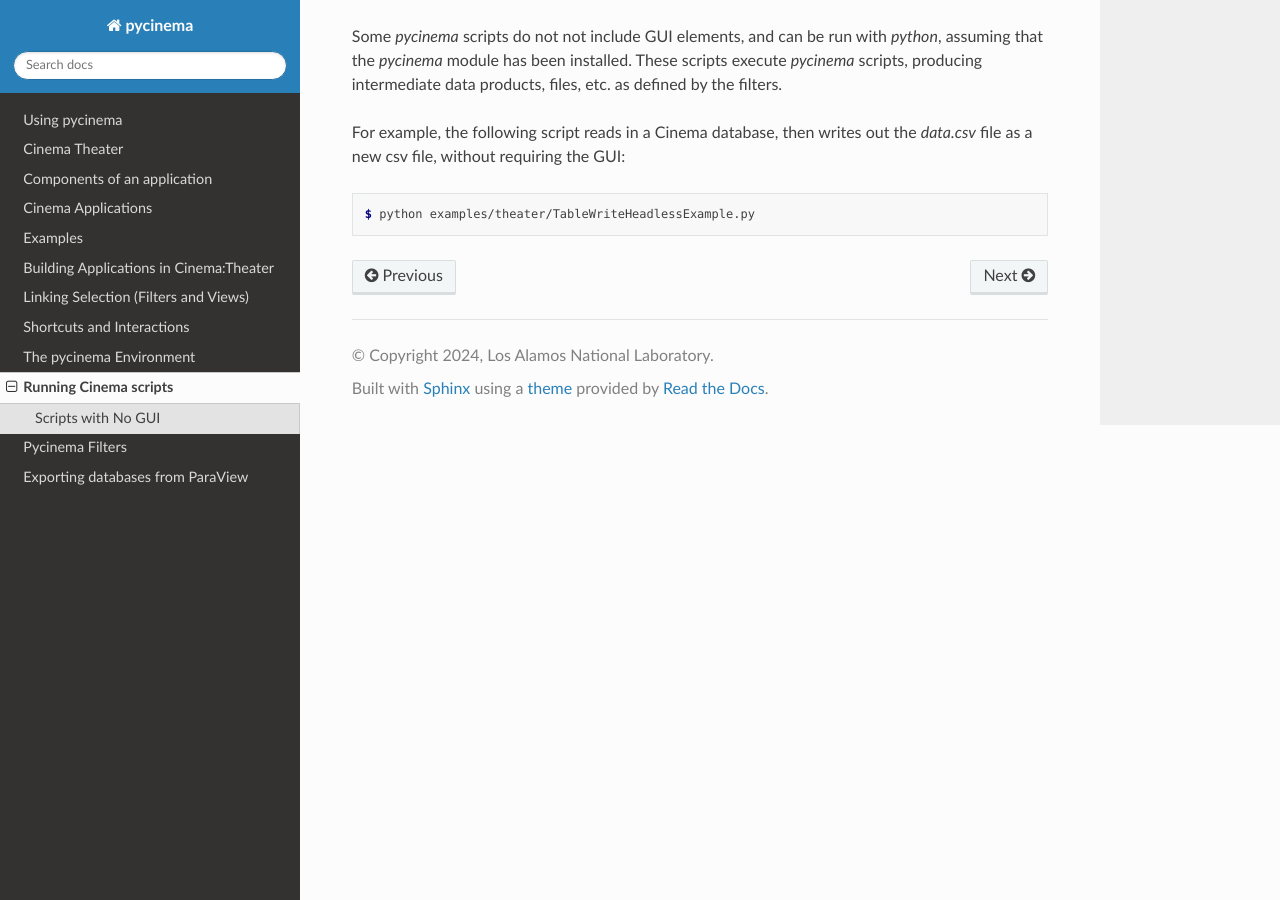
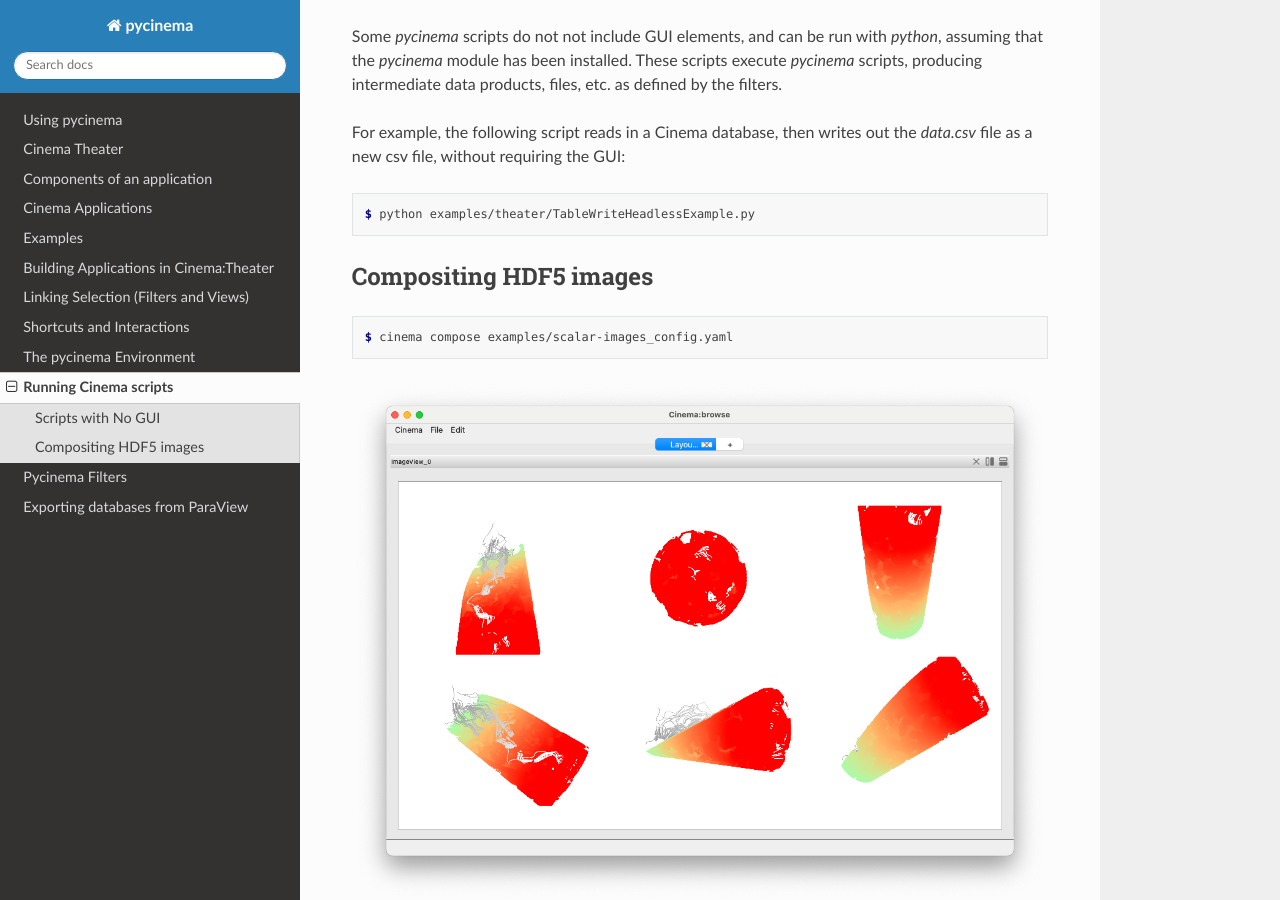
Before and after one commit to cinemascience/pycinema-readthedocs, a Sphinx documentation site: the page built from docs/source/scripts.rst, in a window 1280 px wide and 900 px high, scrolled down 2345 px. Built offline with Sphinx 7.4.7 and the Read the Docs theme 3.1.0, drawn with Linux system fonts in a browser that asks for light colours.

Commit message:
adding composite images

```diff
--- a/docs/source/scripts.rst
+++ b/docs/source/scripts.rst
@@ -71,3 +71,17 @@
 .. code-block:: console
 
    $ python examples/theater/TableWriteHeadlessExample.py
+
+
+Compositing HDF5 images
+-----------------------
+
+.. code-block:: console
+
+   $ cinema compose examples/scalar-images_config.yaml
+
+.. image:: img/db_noshadows.png
+   :align: center
+
+.. image:: img/db_shadows.png
+   :align: center
```
Also changed, not shown: docs/source/img/db_noshadows.png (added), docs/source/img/db_shadows.png (added).
